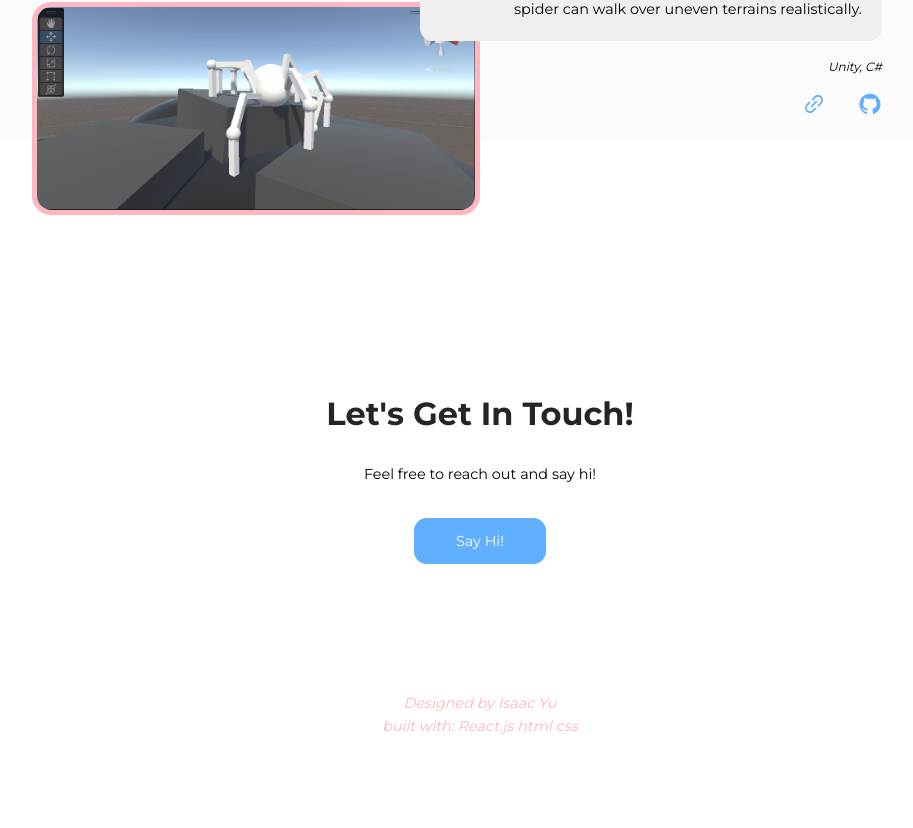
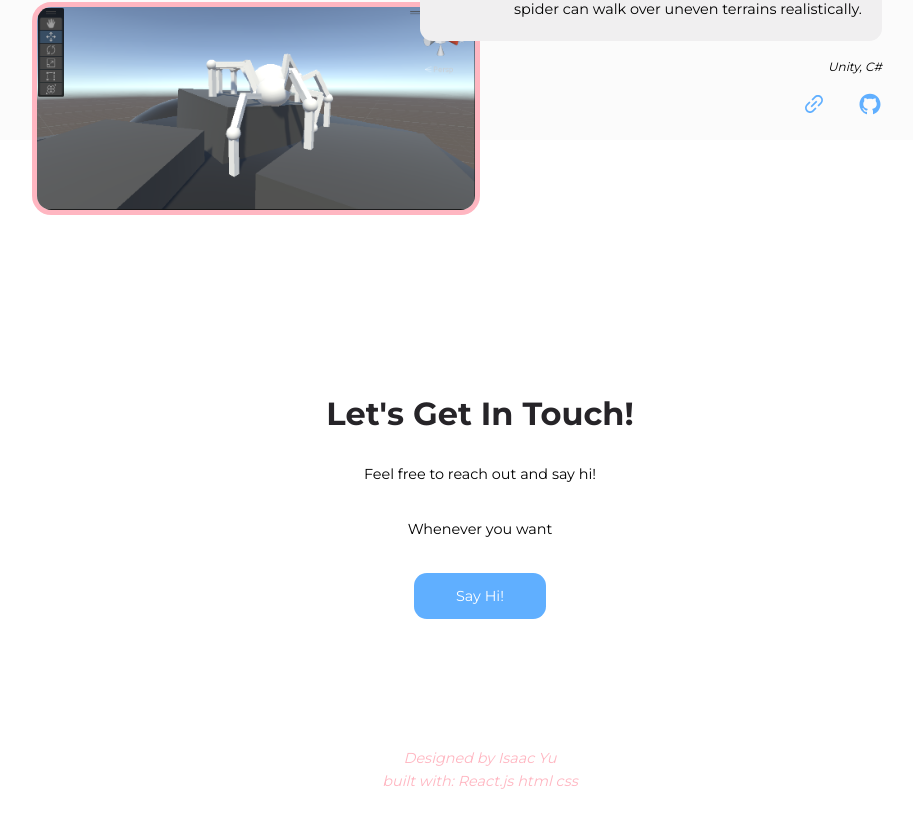
Before and after one commit to IsaacYu15/portfoliowebsite, a React (Create React App) app: page / in a window 1280 px wide. Shown: the part 1888-2716 px from the top of the page, without its empty margins (160-1073 px from the left). Before the commit the page ends 2675 px from the top, so only its background shows below. Built offline with nearby package versions, Linux system fonts and the light colour scheme.

Commit message:
testing update gh pages

```diff
--- a/src/sections/contact/Contact.jsx
+++ b/src/sections/contact/Contact.jsx
@@ -6,6 +6,7 @@ const Contact = () => {
       <div className="container contact__container">
         <h2>Let's Get In Touch!</h2>
         <p>Feel free to reach out and say hi!</p>
+        <p>Whenever you want</p>
         <a href = 'mailto:yuisaac@outlook.com' className='btn primary'>Say Hi!</a>
       </div>
 
```
